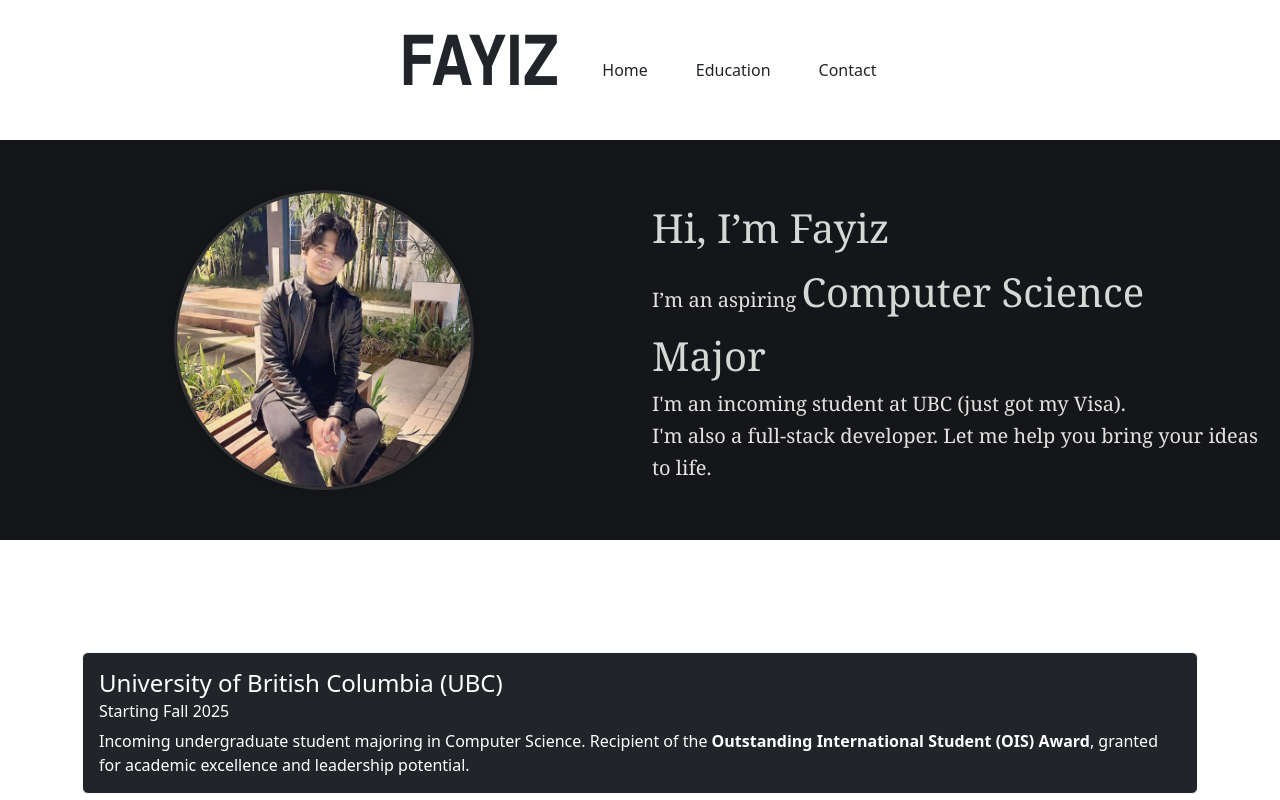
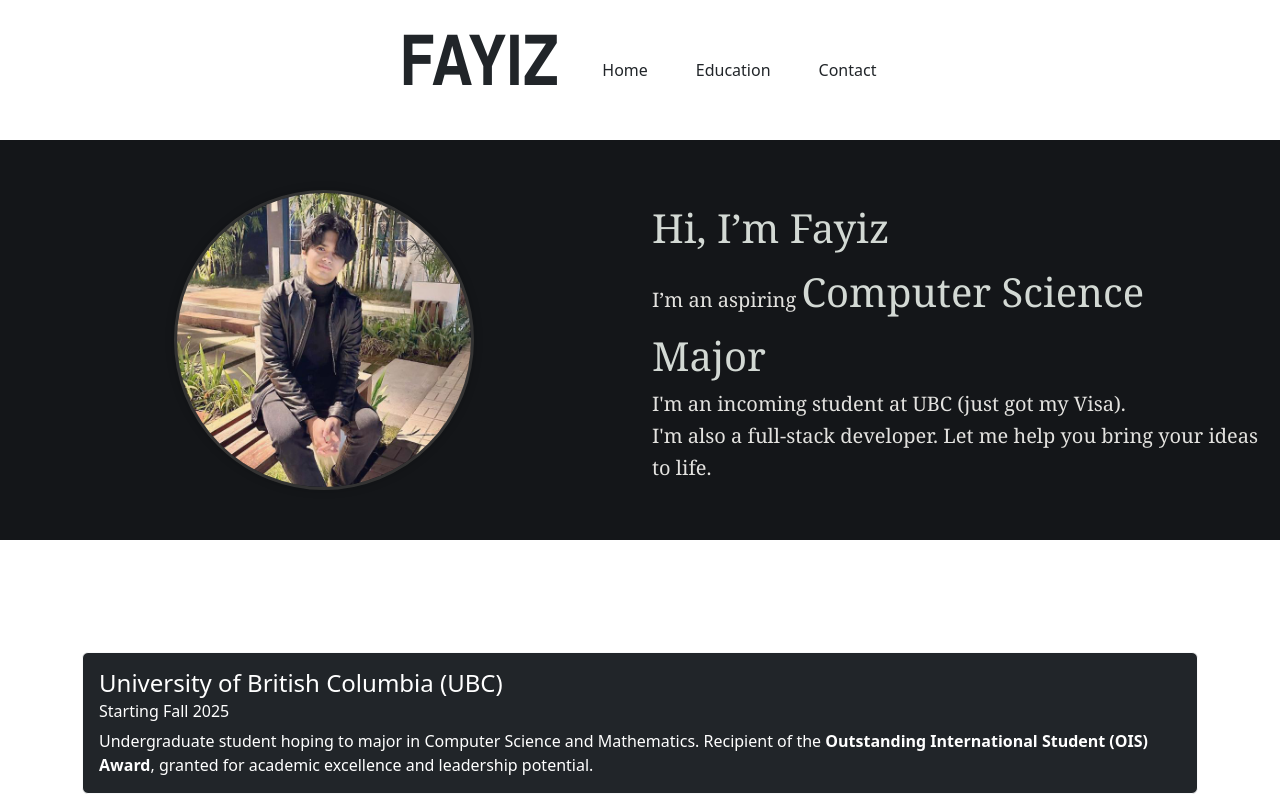
Before and after one commit to fayiz2005/portfolio, a React (Create React App) app: page /education in a window 1280 px wide. Shown: the top 800 px of the page. Built offline with nearby package versions, Linux system fonts and the light colour scheme.

Commit message:
Update Education.js

```diff
--- a/src/components/Education.js
+++ b/src/components/Education.js
@@ -10,7 +10,7 @@ export function Education() {
           <h4 className="card-title">University of British Columbia (UBC)</h4>
           <h6 className="card-subtitle mb-2">Starting Fall 2025</h6>
           <p className="card-text">
-            Incoming undergraduate student majoring in Computer Science.
+            Undergraduate student hoping to major in Computer Science and Mathematics.
             Recipient of the <strong>Outstanding International Student (OIS) Award</strong>, granted for academic excellence and leadership potential.
           </p>
         </div>
```
